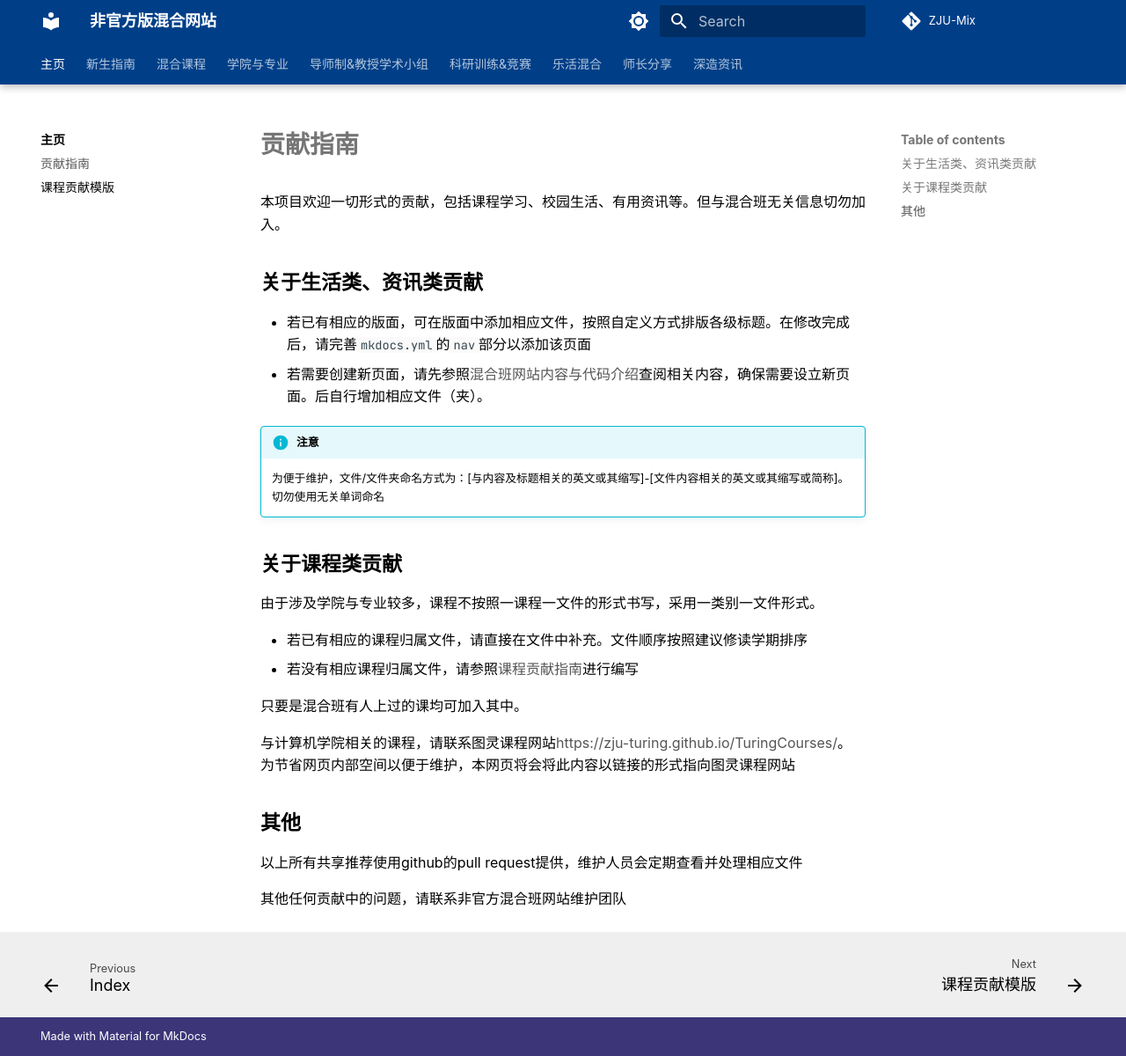
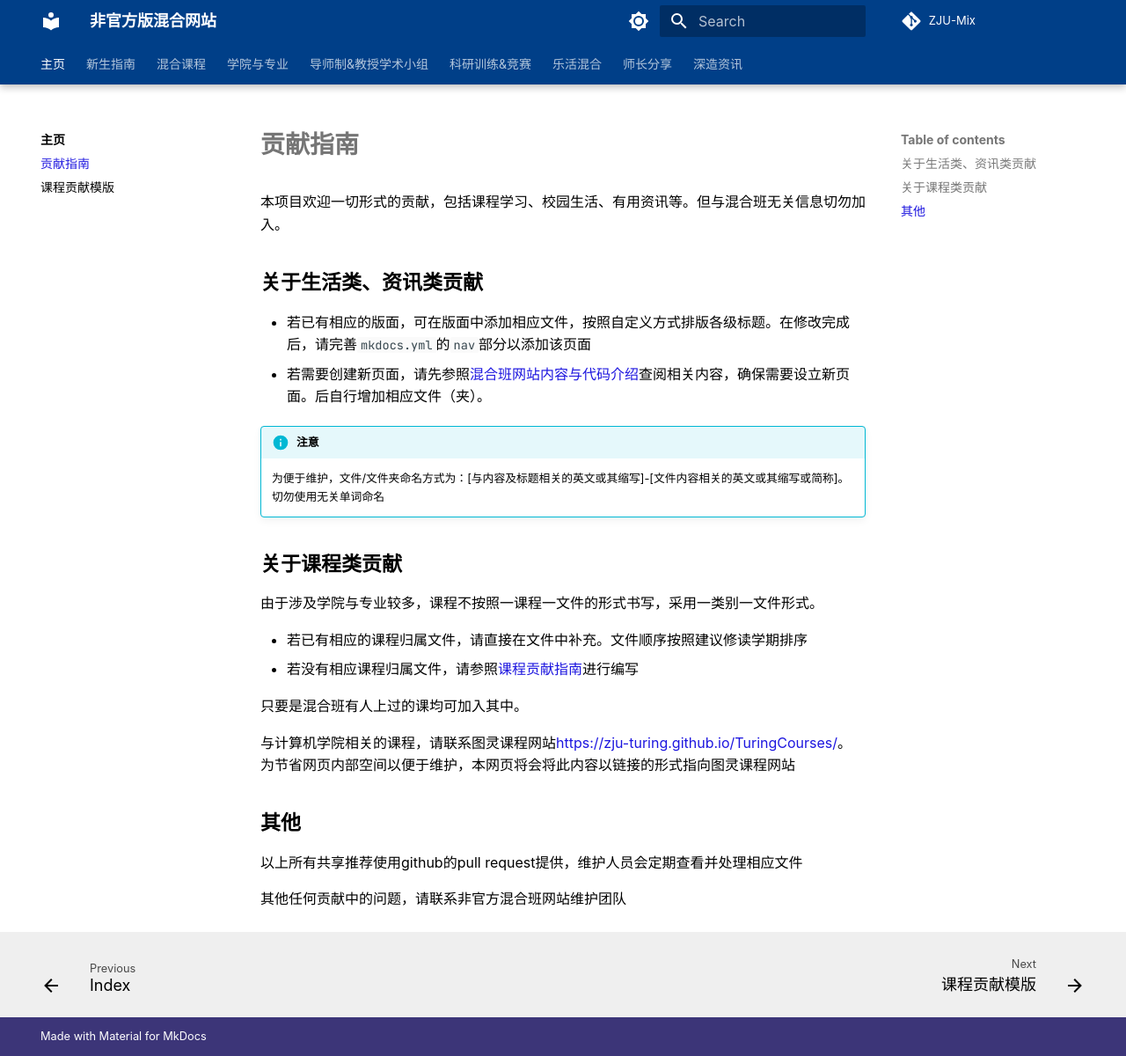
Before and after one commit to ZJU-Mix/ourMIX, an MkDocs documentation site: the page built from docs/contribute.md, in a window 1280 px wide and 1200 px high. Shown: the whole window at 88% size. Built offline with MkDocs 1.6.1 and Material for MkDocs 9.7.7, drawn with Linux system fonts in a browser that asks for light colours; comment, search, counter and statistics services are not loaded.

Commit message:
Update global.css

```diff
--- a/docs/css/global.css
+++ b/docs/css/global.css
@@ -1,32 +1,32 @@
-[data-md-color-scheme="default"] {
-    --md-primary-fg-color: rgb(0, 63, 136);
-    --md-primary-bg-color: #FFFFFF;
-    --md-typeset-a-color: #555555;
-    --md-default-fg-color: #000000;
-    --md-footer-fg-color: #000000;
-    --md-footer-bg-color: #EFEFEF;
-    --md-footer-bg-color--dark: rgb(60, 53, 120);
-    --md-footer-fg-color--light: #FFFFFF;
-    --md-footer-fg-color--lighter: #FFFFFF;
+[data-md-color-scheme="default"] {                 /*（白天模式）*/
+    --md-primary-fg-color: rgb(0, 63, 136);      /*最上方标题栏的底色*/
+    --md-primary-bg-color: #FFFFFF;              /*标题栏中的文字颜色*/
+    --md-typeset-a-color: #1d16df;               /*与链接有关的文本颜色*/
+    --md-default-fg-color: #000000;              /*正文颜色*/
+    --md-footer-fg-color: #000000;               /*页面下方 上一页与下一页的文字颜色*/
+    --md-footer-bg-color: #EFEFEF;               /*页面下方 上一页与下一页的底色*/
+    --md-footer-bg-color--dark: rgb(60, 53, 120);/*最下方"Made with....Mkdocs的底色"*/
+    --md-footer-fg-color--light: #FFFFFF;        /*"Material for Mkdocs"的颜色*/
+    --md-footer-fg-color--lighter: #FFFFFF;      /*"Made with"的颜色*/
     --md-code-bg-color: #fafafa;
   }
 
-  [data-md-color-scheme="slate"] {
-    --md-default-bg-color: #161616;
-    --md-default-bg-color--light: #161616;
+  [data-md-color-scheme="slate"] {                 /*（夜间模式）*/
+    --md-default-bg-color: #161616;              /*正文部分的底色*/
+    --md-default-bg-color--light: #161616;       /*目测没效果，下面两行也一样*/
     --md-default-bg-color--lighter: #161616;
     --md-default-bg-color--lightest: #161616;
-    --md-default-fg-color: rgba(255,255,255);
-    --md-default-fg-color--light: rgba(255,255,255,0.85);
-    --md-default-fg-color--lighter: rgba(255,255,255,0.8);
-    --md-default-fg-color--lightest: rgba(255,255,255,0.6);
-    --md-primary-fg-color: rgb(0, 63, 136);
-    --md-typeset-a-color: #d3d3d3;
-    --md-footer-fg-color: #fff;
-    --md-footer-bg-color: #0d0d0d;
-    --md-footer-fg-color: #FFFFFF;
-    --md-footer-bg-color--dark: rgb(60, 53, 120);
-    --md-footer-fg-color--light: #FFFFFF;
-    --md-footer-fg-color--lighter: #FFFFFF;
+    --md-default-fg-color: rgba(255,255,255);    /*正文的文字颜色*/
+    --md-default-fg-color--light: rgba(255,255,255,0.85);/*一级标题、代码框内文字、项目选项卡非当前所选项的文字*/
+    --md-default-fg-color--lighter: rgba(255,255,255,0.8);/*代码框左侧边栏竖线的颜色*/
+    --md-default-fg-color--lightest: rgba(255,255,255,0.6);/*项目选项卡的项目与内容的分割线的颜色*/
+    --md-primary-fg-color: rgb(73, 106, 144);    /*最上方标题栏的底色*/
+    --md-typeset-a-color: #00ffdd !important;    /*与链接有关的文本颜色*/ /*必须设置!important才能正常使用，下一行同*/
+    --md-footer-fg-color: #fff !important;       /*页面下方 上一页与下一页的文字颜色*/
+    --md-footer-bg-color: #0d0d0d;               /*页面下方 上一页与下一页的底色*/
+    --md-footer-fg-color: #FFFFFF;               /*页面下方 上一页与下一页的文字颜色*/
+    --md-footer-bg-color--dark: rgb(60, 53, 120);/*最下方"Made with....Mkdocs的底色"*/
+    --md-footer-fg-color--light: #FFFFFF;        /*"Material for Mkdocs"的颜色*/
+    --md-footer-fg-color--lighter: #FFFFFF;      /*"Made with"的颜色*/
     --md-code-bg-color: #1d1d1d;
   }
```
